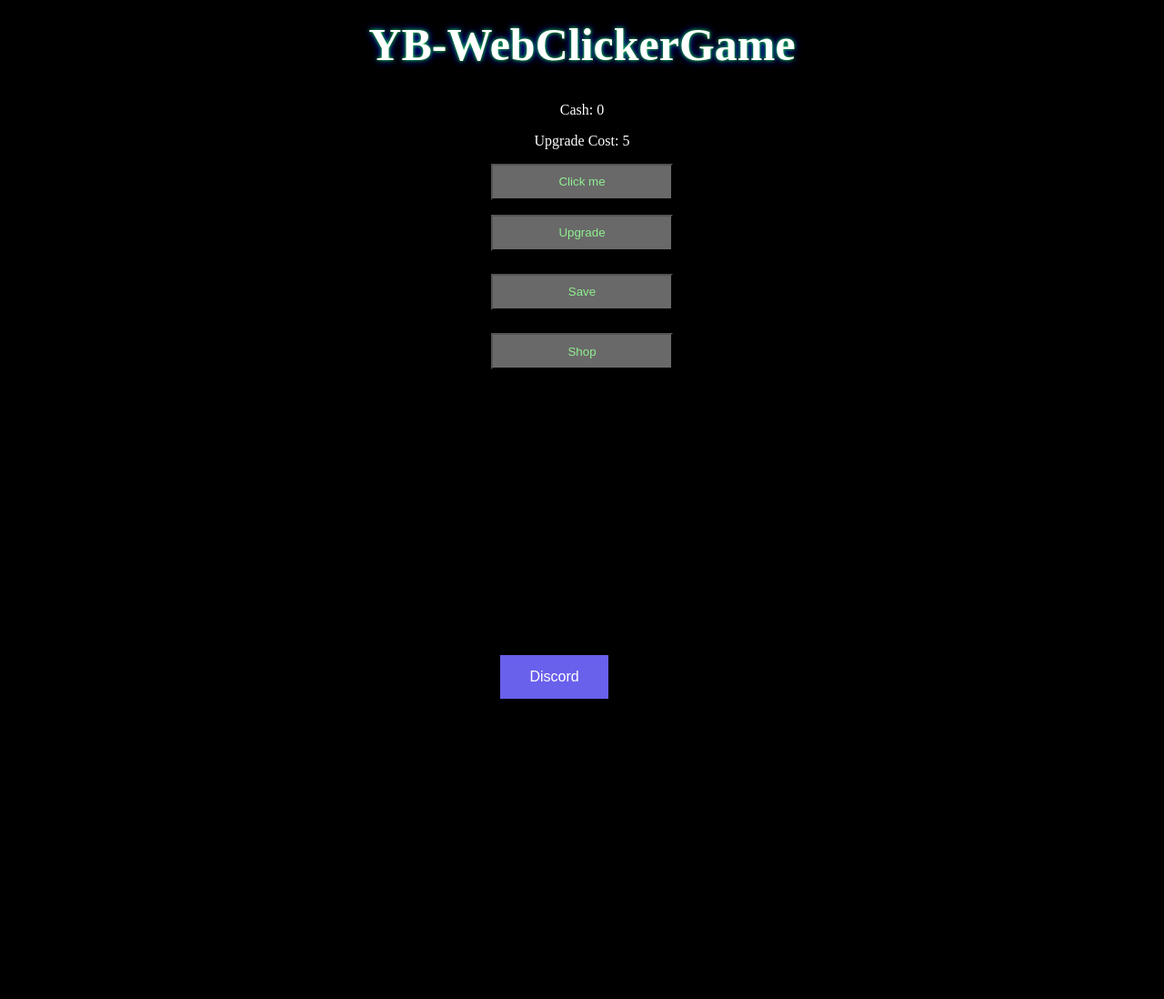
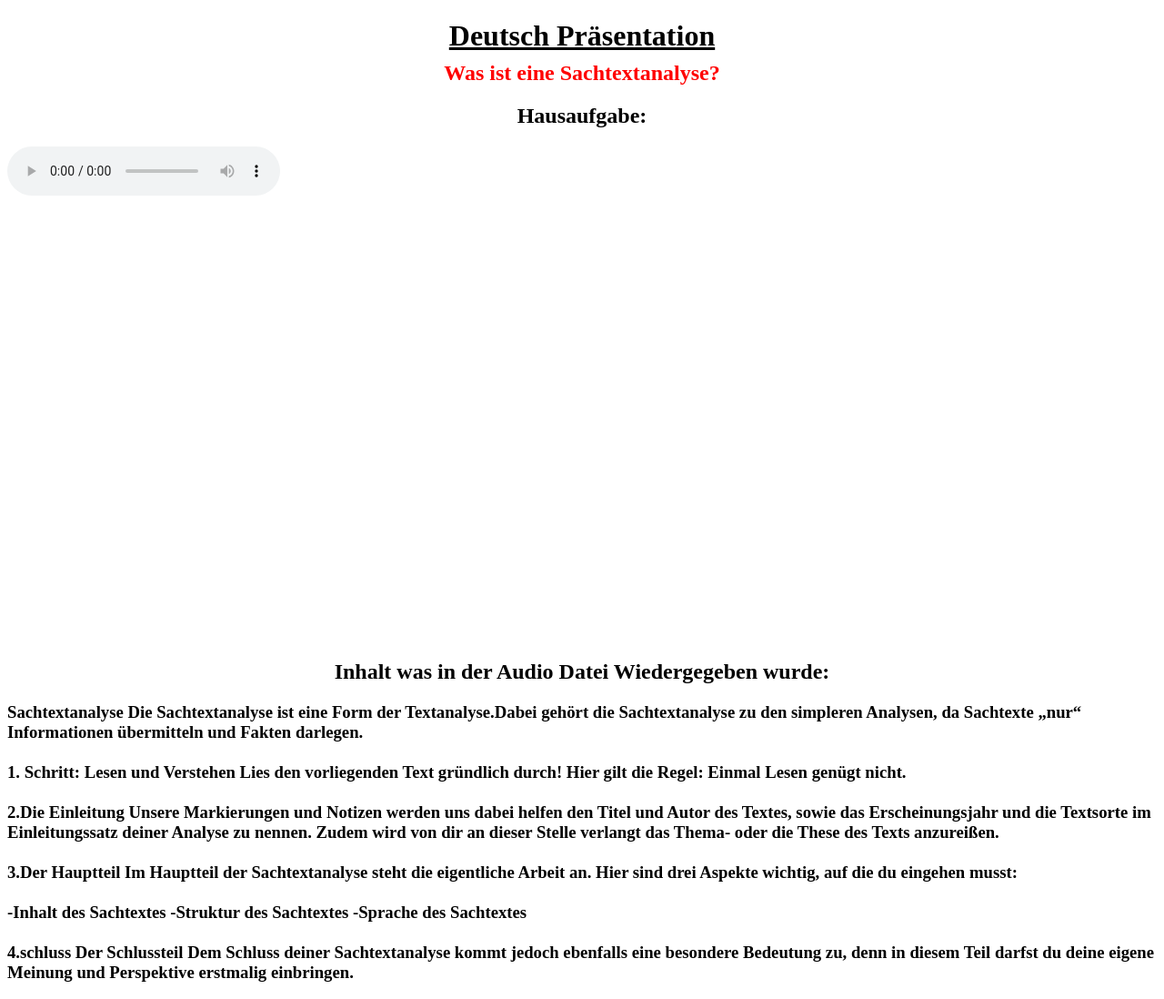
Before and after one commit to yusuf6666/yusuf6666.github.io, a plain HTML site: page index.html in a window 1280 px wide. Shown: the whole page at 91% size. Before the commit the page ends 800 px from the top, so only its background shows below. Drawn offline with Linux system fonts and the light colour scheme.

Commit message:
Update index.html

```diff
--- a/index.html
+++ b/index.html
@@ -1,157 +1,77 @@
 <!DOCTYPE html>
+<!--Erstellt von Yusuf Kalkan-->
 <html>
-<body>
-
-<!--WebPageTitle-->
 <head>
-<title>YB-WebClickerGame</title>
-</head>
-
-<!--BackgroundColor-->
-<style>
-body{
-background-color:black;
-}
-</style>
-
-<!--Überschrift-->
-<h1 class="Title" style=text-align:center;color:white >YB-WebClickerGame</h1>
-<style>
-.Title{
-margin-top:20px;
-text-color:white;
-text-shadow: 0 0 4px #16F61D, 0 0 10px #0000FF;
-
-}
-
-h1 {
-  font-size: 50px;
-}
-
-</style>
-<!--------------------------------------------------------------------------------------------->
-<!--Game-->
-
+<title>DeutschPräsentation</title>
 <style>
 body {
-background-color: black;
-color: white ;}
+  background-color:white;
+}
 </style>
 </head>
 <body>
-<p style=text-align:center  id="cashT">Cash: 0</p>
-<p style=text-align:center  id="costT">Upgrade Cost: 5</p>
 
-<!-- Click Me Button -->
-<p id="dd"></p>
-<button type="button"
-style="height:background-color:lightgreen;margin-left:auto;margin-right:auto;display:block;color:lightgreen;background:dimgrey;width:200px;height:40px;margin-top:0%;margin-bottom=:100%"
-onclick="clicc()">Click me</button>
-
-<!-- Upgrade Button -->
-<p id="upgr"></p>
-<button type="button"
-style="height:background-color:lightgreen;margin-left:auto;margin-right:auto;display:block;color:lightgreen;background:dimgrey;width:200px;height:40px;margin-top:0%;margin-bottom=:100%"
-onclick="upgra()">Upgrade</button>
-
-<!-- Save Button -->
-<button type="button"
-style="height:background-color:lightgreen;margin-left:auto;margin-right:auto;display:block;color:lightgreen;background:dimgrey;width:200px;height:40px;margin-top:2%;margin-bottom=:100%"
-onclick="save()">Save</button>
-
-<!-- Shop -->
-<head>
- <meta name="viewport" content="width=device-width, initial-scale=1" />
-</head>
-
-<body>
-
- <button style="height:background-color:lightgreen;margin-left:auto;margin-right:auto;display:block;color:lightgreen;background:dimgrey;width:200px;height:40px;margin-top:2%;margin-bottom=:10%"
-onclick="openPopup()">Shop</button>
-
- <div id="idPopup" style="background:black;position:fixed;margin-left:10%;z-index:1;display:none">
- AutoCash Shop
-  <button onclick="closePopup();">Close Shop</button>
-  <li>
-  				<ul>
-  							<button>AutoCash 1</button>
-  				</ul>
-  </li>
- </div>
-
-<script>
-var ch = 0
-var pCh = 1
-var ugC = 5
-
-function clicc(){
-ch = ch + pCh
-document.getElementById("cashT").innerHTML ="Cash: " + ch.toFixed(2)}
-
-function upgra(){
-if (ch > ugC-0.01) {
-ch = ch-ugC
-pCh = pCh*1.32
-ugC = ugC*1.38
-document.getElementById("costT").innerHTML = "Upgrade Cost: " + ugC.toFixed(2)
-document.getElementById("cashT").innerHTML ="Cash: " + ch.toFixed(2)
-}else {
-alert("You dont have enough money!")}
-}
-</script>
-
- <div id="blackOverlay" style="background:black;position:fixed;width:100%;height:100%;top:0px;left:0px;opacity:0.7;display:none;"></div>
-
- <script>
-  function openPopup()
-  {
-   var div1 = document.getElementById("idPopup");
-   var div2 = document.getElementById("blackOverlay");
-
-   div1.style.display = "block";
-   div2.style.display = "block";
-  }
-
-  function closePopup()
-  {
-   var div1 = document.getElementById("idPopup");
-   var div2 = document.getElementById("blackOverlay");
-
-   div1.style.display = "none";
-   div2.style.display = "none";
-  }
-
-function save() {
-var bj = {cash: ch, upgradeCost: ugC, plusCash: pCh}
-var bj2 = JSON.stringify(bj)
-alert(bj2)
-}
- </script>
-</body>
-
-<!--SocialMedia-->
-
- <button class="discord" >Discord</button>
+<u><h1 style=text-align:center>Deutsch Präsentation</h1></u>
+<h2 class="u2" style=text-align:center;color:red;>Was ist eine Sachtextanalyse?</h2>
 
 <style>
-.discord {
-  background-color: #6960EC;
-  border: none;
-  color: white;
-  padding: 15px 32px;
-  text-align: center;
-  text-decoration: none;
-  display: inline-block;
-  font-size: 16px;
+  .u2{
+     margin-top:-1%;
+
+  }
+</style>
+<h2 style=text-align:center>Hausaufgabe:</h2>
+<audio controls autoplay>
+  <source src="aufnahme.m4a" type="audio/m4a">
+Your browser does not support the audio element.
+</audio>
+
+<h2 class="ni" style=text-align:center>Inhalt was in der Audio Datei Wiedergegeben wurde:</h2>
+<style>
+.audiu {
   margin: 0;
   position: absolute;
-  top:90%;
-  left: 43%;
+  top: 35%;
+  left: 50%;
+  -ms-transform: translate(-50%, -50%);
+  transform: translate(-50%, -50%);
+}
+
+.audiu {
+  display: flex;
+  justify-content: center;
+  align-items: center;
+  height: 50px;
+  border: 5px solid green;
+}
+
+.ni{
+  margin-top:40%;
 
 }
 </style>
 
-
-
-</body>
-</html>
+<h3>Sachtextanalyse
+Die Sachtextanalyse ist eine Form der Textanalyse.Dabei gehört die Sachtextanalyse zu den simpleren Analysen, da Sachtexte „nur“ Informationen übermitteln und Fakten darlegen.
+<br>
+<br>
+1. Schritt: Lesen und Verstehen
+Lies den vorliegenden Text gründlich durch! Hier gilt die Regel: Einmal Lesen genügt nicht.
+<br>
+<br>
+2.Die Einleitung
+Unsere Markierungen und Notizen werden uns dabei helfen den Titel und Autor des Textes, sowie das Erscheinungsjahr und die Textsorte im Einleitungssatz deiner Analyse zu nennen. Zudem wird von dir an dieser Stelle verlangt das Thema- oder die These des Texts anzureißen.
+<br>
+<br>
+3.Der Hauptteil
+Im Hauptteil der Sachtextanalyse steht die eigentliche Arbeit an. Hier sind drei Aspekte wichtig, auf die du eingehen musst:
+<br>
+<br>
+-Inhalt des Sachtextes
+-Struktur des Sachtextes
+-Sprache des Sachtextes
+<br>
+<br>
+4.schluss
+Der Schlussteil
+Dem Schluss deiner Sachtextanalyse kommt jedoch ebenfalls eine besondere Bedeutung zu, denn in diesem Teil darfst du deine eigene Meinung und Perspektive erstmalig einbringen.</h3>
```
